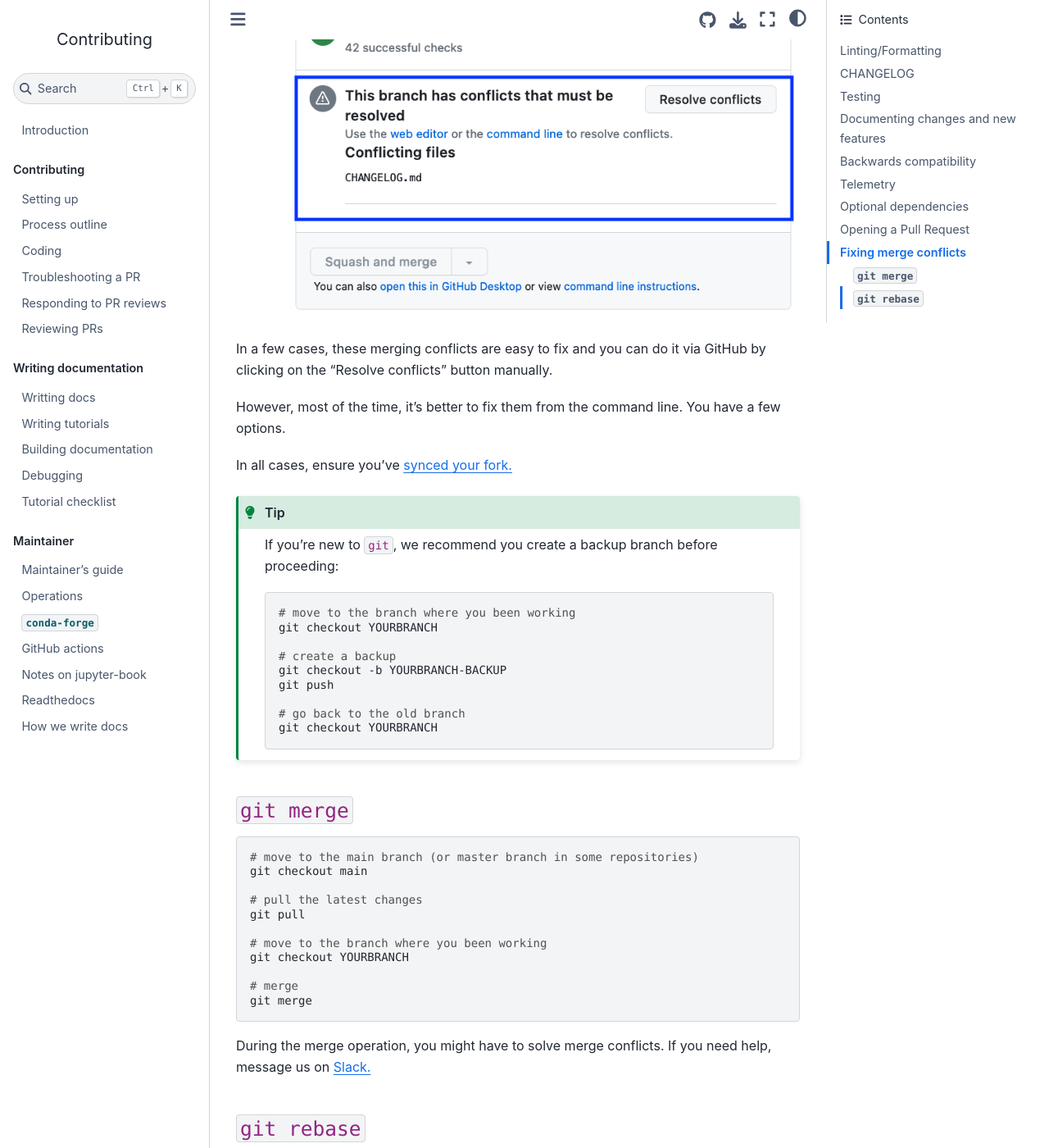
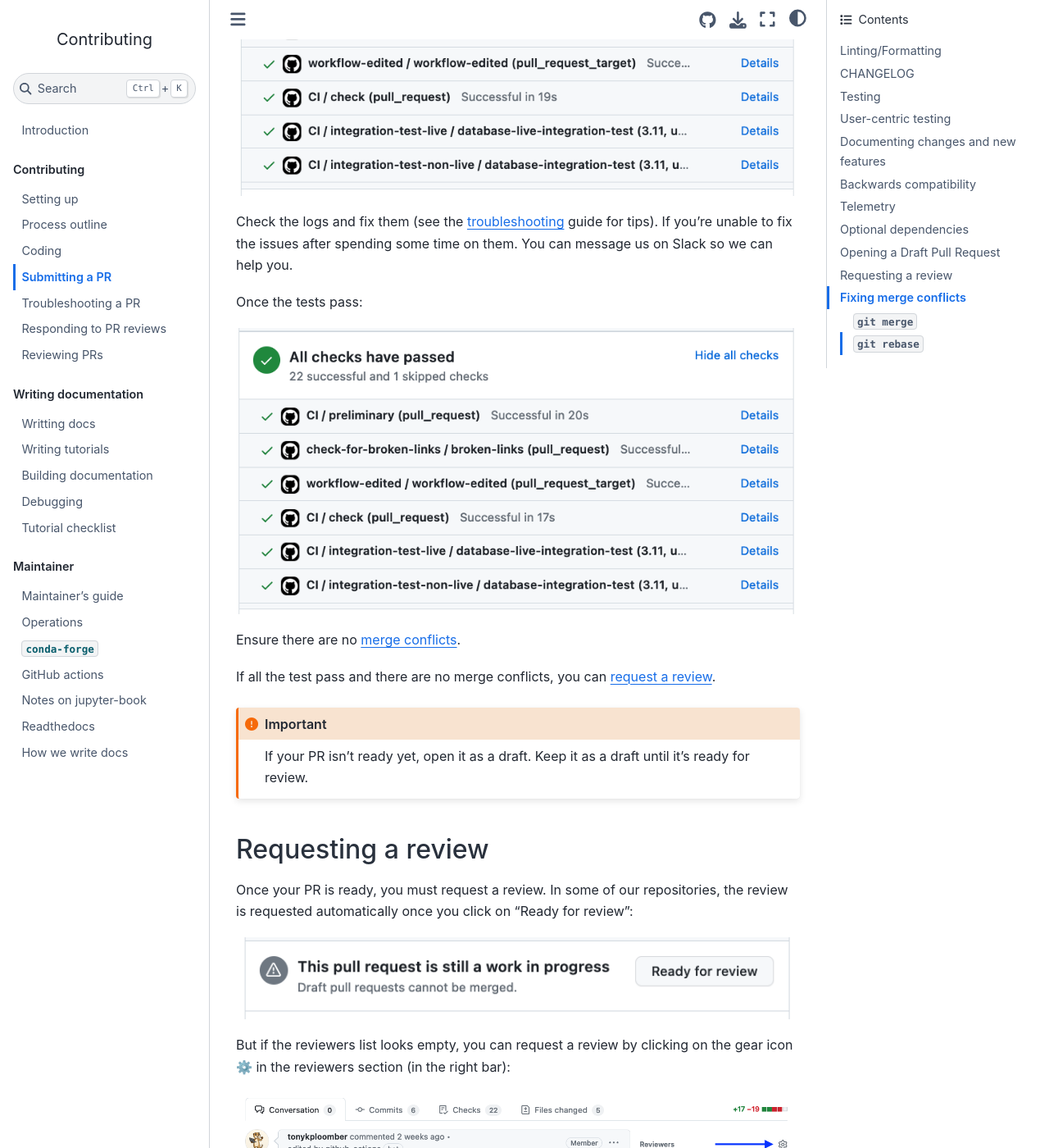
Before and after one commit to ploomber/contributing, a Jupyter Book: the page built from contributing/submitting-pr.md, in a window 1280 px wide and 1400 px high, scrolled down 6742 px. Shown: the whole window at 82% size. Built offline with Jupyter Book 1.0.4 settings and Sphinx 7.4.7 and the Sphinx Book theme 1.1.4, drawn with Linux system fonts in a browser that asks for light colours; pages that are not in the unit, such as notebooks, are missing from menus; some of the changed text lies outside the part shown.

Commit message:
more edits

````diff
--- a/contributing/pr.md
+++ b/contributing/submitting-pr.md
@@ -118,6 +118,10 @@ However, some projects require specific arguments, to know what's the right argu
 pytest --durations-min=5 --ignore=src/tests/integration
 ```
 
+## User-centric testing
+
+TODO
+
 ## Documenting changes and new features
 
 The documentation must be updated when you make changes to the API (add arguments, add a new class, etc.) (we use the [numpydoc](https://numpydoc.readthedocs.io/en/latest/format.html) format).
@@ -182,7 +186,11 @@ To measure usage, we add telemetry to our packages. See the [user guide.](https:
 If the feature you're implementing requires extra packages, we might consider adding them as optional dependencies. [Check out the guide.](https://ploomber-core.readthedocs.io/en/latest/dependencies.html)
 
 
-## Opening a Pull Request
+## Opening a Draft Pull Request
+
+```{important}
+Assuming your PR passes all tests, **you should get a review within 24 hours.** If you don't, you can tag/notify the reviewer (they might've missed the notification).
+```
 
 To open a Pull Request, open the *original repository* on GitHub, then click on:
 
@@ -202,7 +210,49 @@ Then ensure the menu displays the original repository (`ploomber/PROJECT_NAME`)
 base repository: ploomber/PROJECT_NAME base: main (or master) ⬅️ head repository: YOURUSERNAME/PROJECT_NAME compare: YOURBRANCH
 ```
 
-Then click on open Pull Request.
+Then click on open **Draft Pull Request.** Opening a PR will trigger building
+documentation and running the tests. Wait for a few minutes (most of our tests run in
+<15 minutes). If the checks failed:
+
+![](../assets/checks-failed.png)
+
+Check the logs and fix them (see the [troubleshooting](troubleshooting.md) guide
+for tips). If you're unable to fix the issues after spending some time on them. You
+can message us on Slack so we can help you.
+
+Once the tests pass:
+
+![](../assets/checks-passed.png)
+
+
+Ensure there are no [merge conflicts](#fixing-merge-conflicts).
+
+If all the test pass and there are no merge conflicts,  you can [request a review](#requesting-a-review).
+
+```{important}
+If your PR isn't ready yet, open it as a draft. Keep it as a draft until it's ready for review.
+```
+
+## Requesting a review
+
+Once your PR is ready, you must request a review. In some of our repositories, the
+review is requested automatically once you click on "Ready for review":
+
+![](../assets/ready-for-review.png)
+
+But if the reviewers list looks empty, you can request a review by clicking on the
+gear icon ⚙️ in the reviewers section (in the right bar):
+
+![](../assets/reviewers.png)
+
+And then add `@edublancas` and `@idomic` as reviewers.
+
+![](../assets/request-review.png)
+
+```{note}
+If the gear ⚙️ button isn't visible, tag `@edublancas` in a comment so he can fix
+GitHub permissions.
+```
 
 ## Fixing merge conflicts
 
````
Also changed, not shown: contributing/process-outline.md (+24 -15 lines), contributing/review.md (+5 -0 lines), assets/checks-failed.png (added), assets/checks-passed.png (added), assets/ready-for-review.png (added), assets/request-review.png (added), assets/reviewers.png (added).
